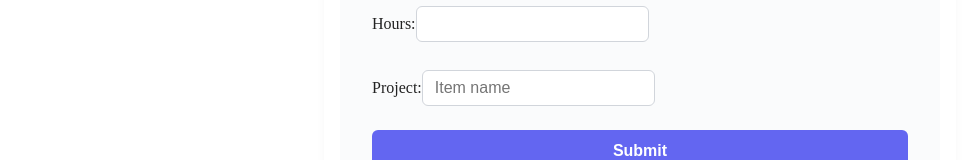
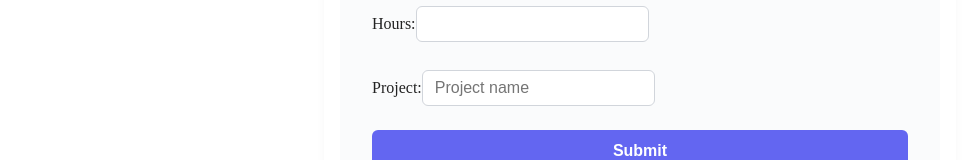
Before and after one commit to Manku27/interior-projects-manager, a Next.js app: page / in a window 1280 px wide. Shown: the part 648-808 px from the top of the page, without its empty margins (0-963 px from the left). Built offline with nearby package versions, Linux system fonts and the light colour scheme.

Commit message:
change project name label

```diff
--- a/src/components/home/hourLogger/HourLogger.tsx
+++ b/src/components/home/hourLogger/HourLogger.tsx
@@ -37,7 +37,7 @@ export function HourLogger() {
               className={styles.input}
               type="text"
               name="item"
-              placeholder="Item name"
+              placeholder="Project name"
             />
           </label>
         </div>
```
